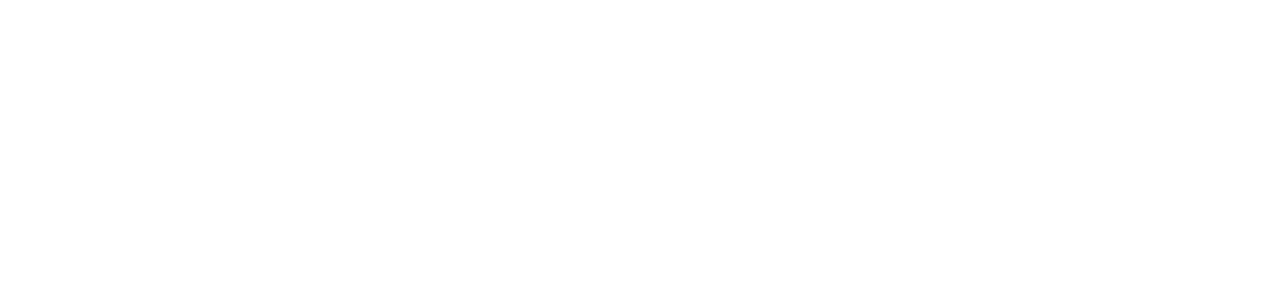
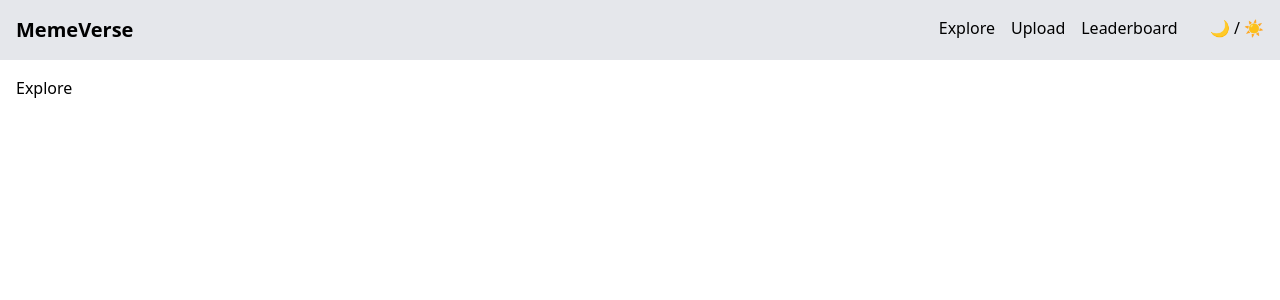
Before and after one commit to Camp4er/Memeverse, a Next.js app: page /explore in a window 1280 px wide. Shown: the top 300 px of the page. Built offline with nearby package versions, Linux system fonts and the light colour scheme.

Commit message:
rough navbar structure and next-themes installed

```diff
--- a/components/Navbar.tsx
+++ b/components/Navbar.tsx
@@ -1,11 +1,27 @@
-import React from 'react'
+"use client";
+import Link from "next/link";
+import { useTheme } from "next-themes";
 
 const Navbar = () => {
+  const { theme, setTheme } = useTheme();
   return (
-    <div>
+    <nav className="flex justify-between p-4 bg-gray-200 dark:bg-gray-900">
+      <Link href="/" className="text-xl font-bold">
+        MemeVerse
+      </Link>
+      <div className="space-x-4">
+        <Link href="/explore">Explore</Link>
+        <Link href="/upload">Upload</Link>
+        <Link href="/leaderboard">Leaderboard</Link>
+        <button
+          onClick={() => setTheme(theme === "dark" ? "light" : "dark")}
+          className="ml-4"
+        >
+          🌙 / ☀️
+        </button>
+      </div>
+    </nav>
+  );
+};
 
-    </div>
-  )
-}
-
-export default Navbar
+export default Navbar;
--- a/pages/_app.tsx
+++ b/pages/_app.tsx
@@ -1,6 +1,15 @@
-import "@/styles/globals.css";
+import "../styles/globals.css";
+import { ThemeProvider } from "next-themes";
+import Navbar from "../components/Navbar";
 import type { AppProps } from "next/app";
 
-export default function App({ Component, pageProps }: AppProps) {
-  return <Component {...pageProps} />;
+export default function MyApp({ Component, pageProps }: AppProps) {
+  return (
+    <ThemeProvider attribute="class">
+      <Navbar />
+      <main className="p-4">
+        <Component {...pageProps} />
+      </main>
+    </ThemeProvider>
+  );
 }
--- a/pages/explore.tsx
+++ b/pages/explore.tsx
@@ -3,7 +3,7 @@
 const explore = () => {
   return (
     <div>
-
+      Explore
     </div>
   )
 }
--- a/styles/globals.css
+++ b/styles/globals.css
@@ -18,7 +18,5 @@
 }
 
 body {
-  color: var(--foreground);
-  background: var(--background);
-  font-family: Arial, Helvetica, sans-serif;
+  @apply bg-white text-black dark:bg-gray-800 dark:text-white;
 }
```
Also changed, not shown: package.json (+7 -6 lines), 1 other file (tests, documents, lock files or other folders).
